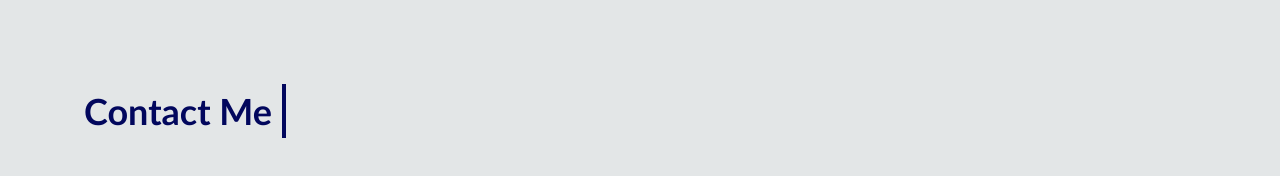
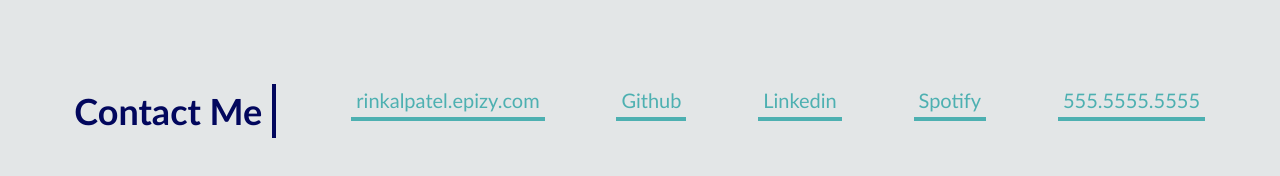
Before and after one commit to Rinkal-M-Patel/Rinkal_portfolio, a plain HTML site: page index.html in a window 1280 px wide. Shown: the part 1738-1914 px from the top of the page. Drawn offline with Linux system fonts and the light colour scheme.

Commit message:
add contact section

```diff
--- a/css/style.css
+++ b/css/style.css
@@ -236,3 +236,23 @@ header {
     grid-area: five;
     background-image: url(../images/portfolio-4.png);
   }
+
+  .contact ul {
+    width: 80%;
+    display: flex;
+    justify-content: space-between;
+    padding: 10px;
+    margin-left: 50px;
+  }
+
+  .contact ul li{
+    margin: 0px 10px;
+    display: inline;
+    padding: 5px;
+    font-weight: lighter;
+    font-size: 20px;
+  }
+  .contact ul li a {
+    border-bottom: 4px solid #4db0b1;
+    padding: 5px;
+  }
--- a/index.html
+++ b/index.html
@@ -89,6 +89,14 @@
     <!-- contact -->
     <section class="page-section contact" id="contact">
       <h2>Contact Me</h2>
+
+      <ul >
+        <li><a href="https://rinkalpatel.epizy.com/" target="_blank">rinkalpatel.epizy.com</a></li>
+        <li><a href="https://github.com/Rinkal-M-Patel" target="_blank">Github</a></li>
+        <li><a href="https://www.linkedin.com/in/rinkal-patel-71a568138/" target="_blank">Linkedin</a></li>
+        <li><a href="https://open.spotify.com/?" target="_blank">Spotify</a></li>
+        <li><a href="#" target="_blank">555.5555.5555</a></li>
+      </ul>
     </section>
   </main>
 </body>
```
